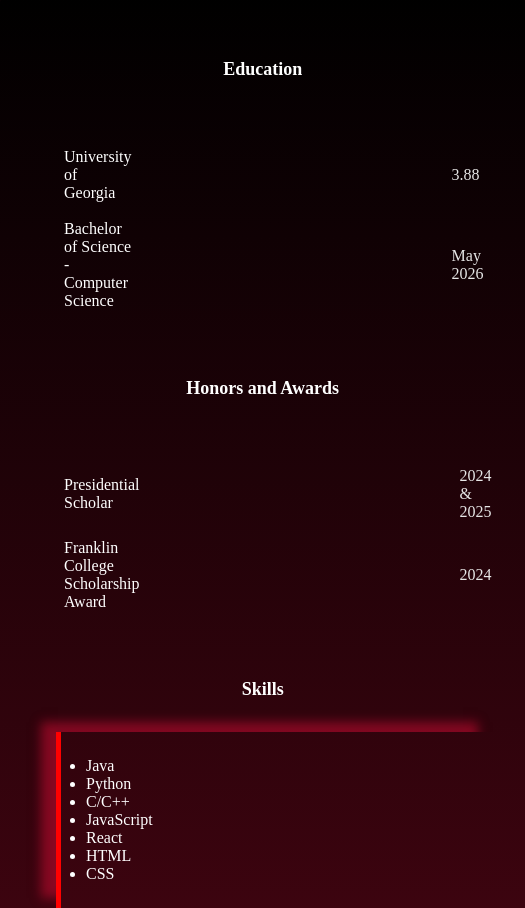
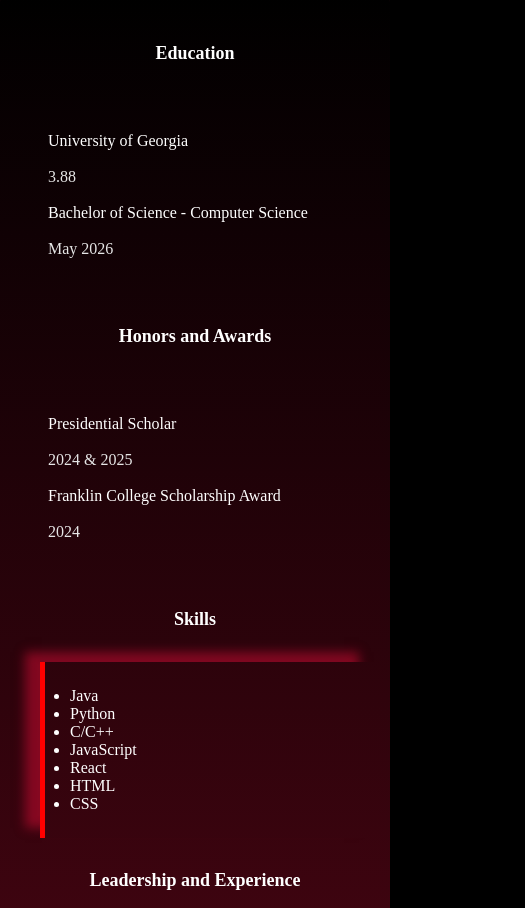
Before and after one commit to nikkiaz01/NikkiAzadiCSSCV, a website: page index.html in a window 390 px wide. Shown: the part 700-1608 px from the top of the page, 525 px wide, since content can reach past the window. Drawn offline with Linux system fonts and the light colour scheme; a web font is replaced by a local one.

Commit message:
fixes responsiveness

```diff
--- a/css/style.css
+++ b/css/style.css
@@ -106,7 +106,7 @@
   margin: 0 auto;
   max-width: 1000px;
   background: linear-gradient(black, #BA0C2F);
-  padding: 2rem;
+  padding: clamp(1rem, 2.5vw, 1rem);
   border-radius: 8px;
   box-shadow: 0 0 20px rgba(186, 12, 47, 0.6);
 }
@@ -260,7 +260,9 @@
     grid-template-columns: 1fr minmax(0, 1fr);;
     gap: 10px 20rem;
   }
-
+  section dl {
+    grid-template-columns: 1fr;
+  }
 }
 
 /**************   Contact Page   *****************/
```
